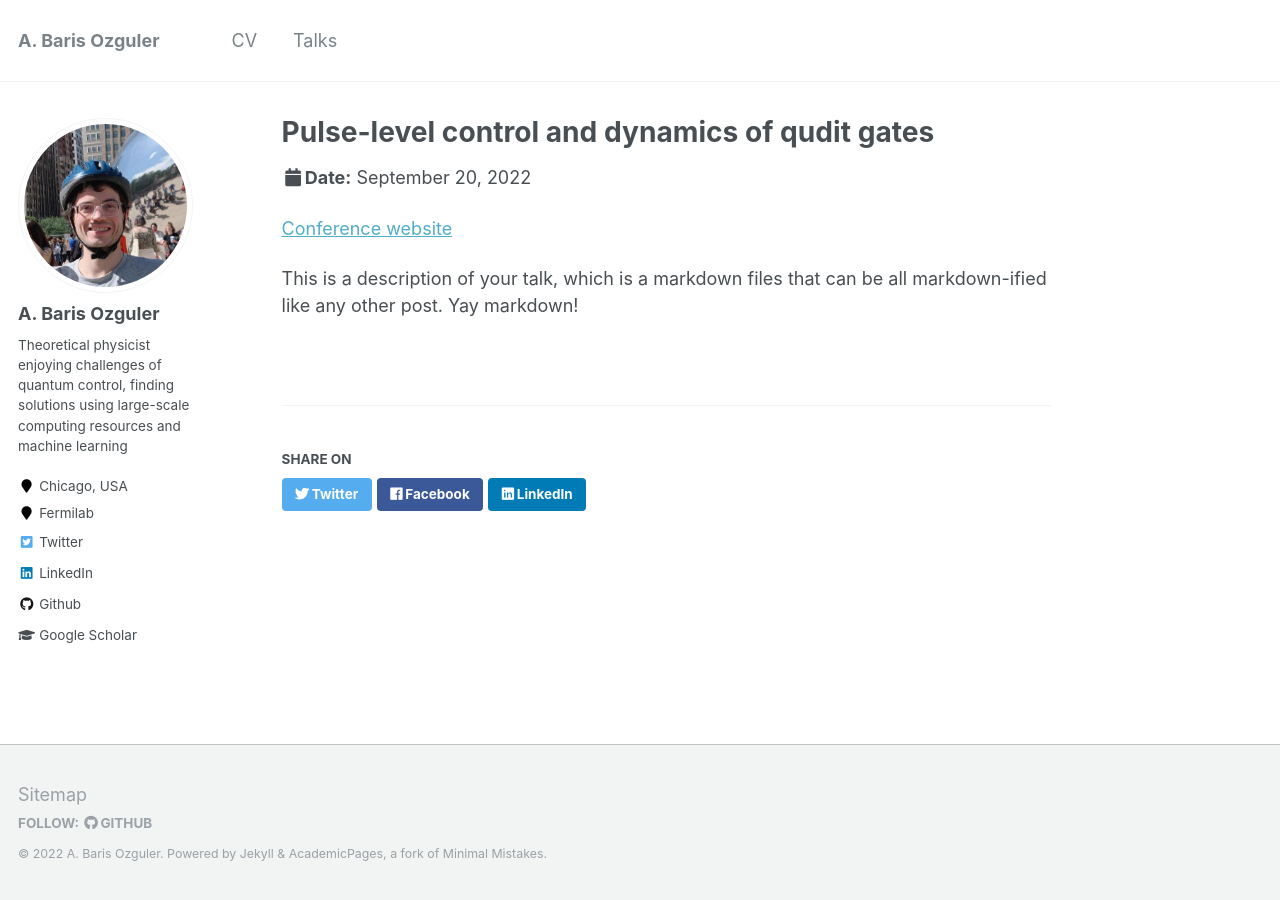
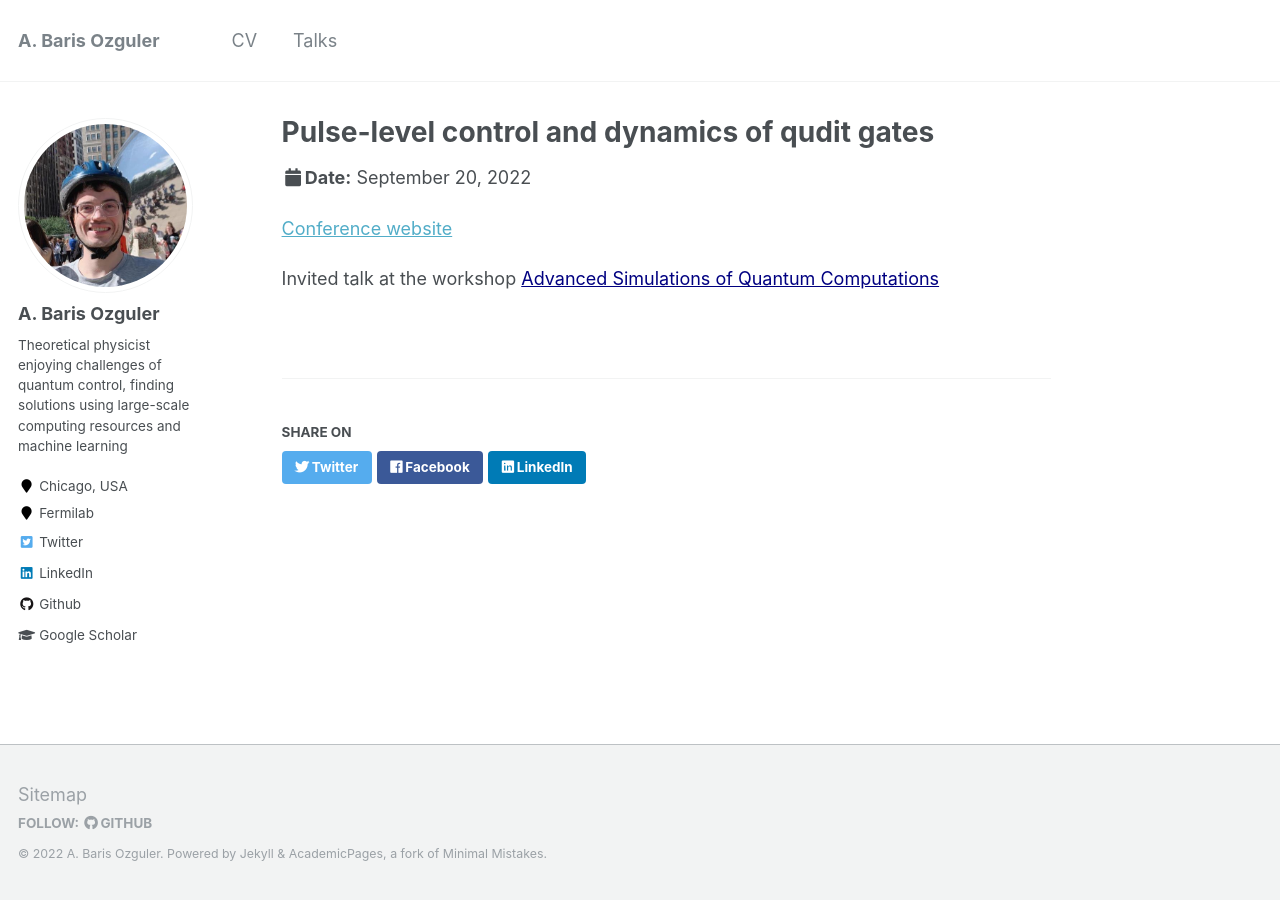
Before and after one commit to relugzosiraba/relugzosiraba.github.io, a Jekyll site: the page built from _talks/barisozguler_qce22.md, in a window 1280 px wide. Built offline with Jekyll 4.4.1, drawn with Linux system fonts in a browser that asks for light colours.

Commit message:
Update barisozguler_qce22.md

```diff
--- a/_talks/barisozguler_qce22.md
+++ b/_talks/barisozguler_qce22.md
@@ -10,4 +10,4 @@ location: "Broomfield, CO"
 
 [Conference website](https://qce.quantum.ieee.org/2022)
 
-This is a description of your talk, which is a markdown files that can be all markdown-ified like any other post. Yay markdown!
+Invited talk at the workshop <a href="https://events.cels.anl.gov/event/332/overview" style="color:Navy;">Advanced Simulations of Quantum Computations</a>
```
